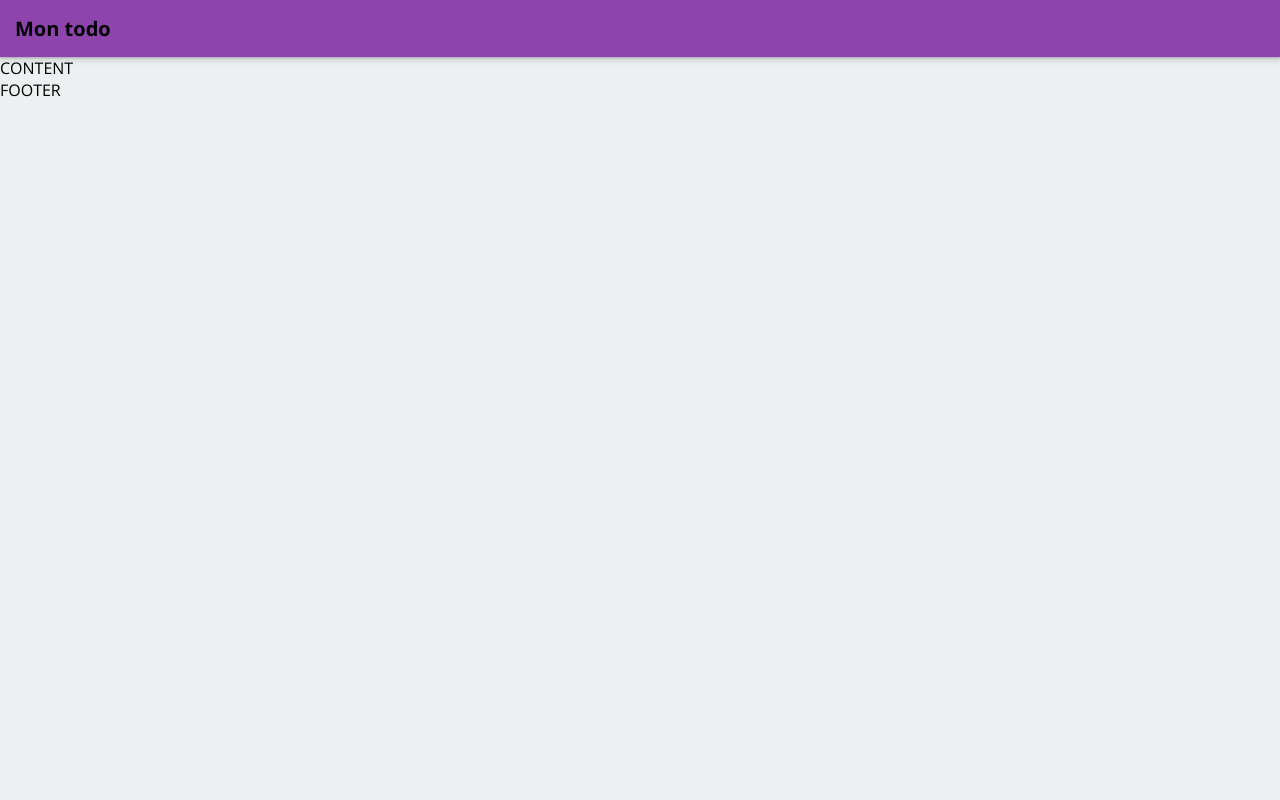
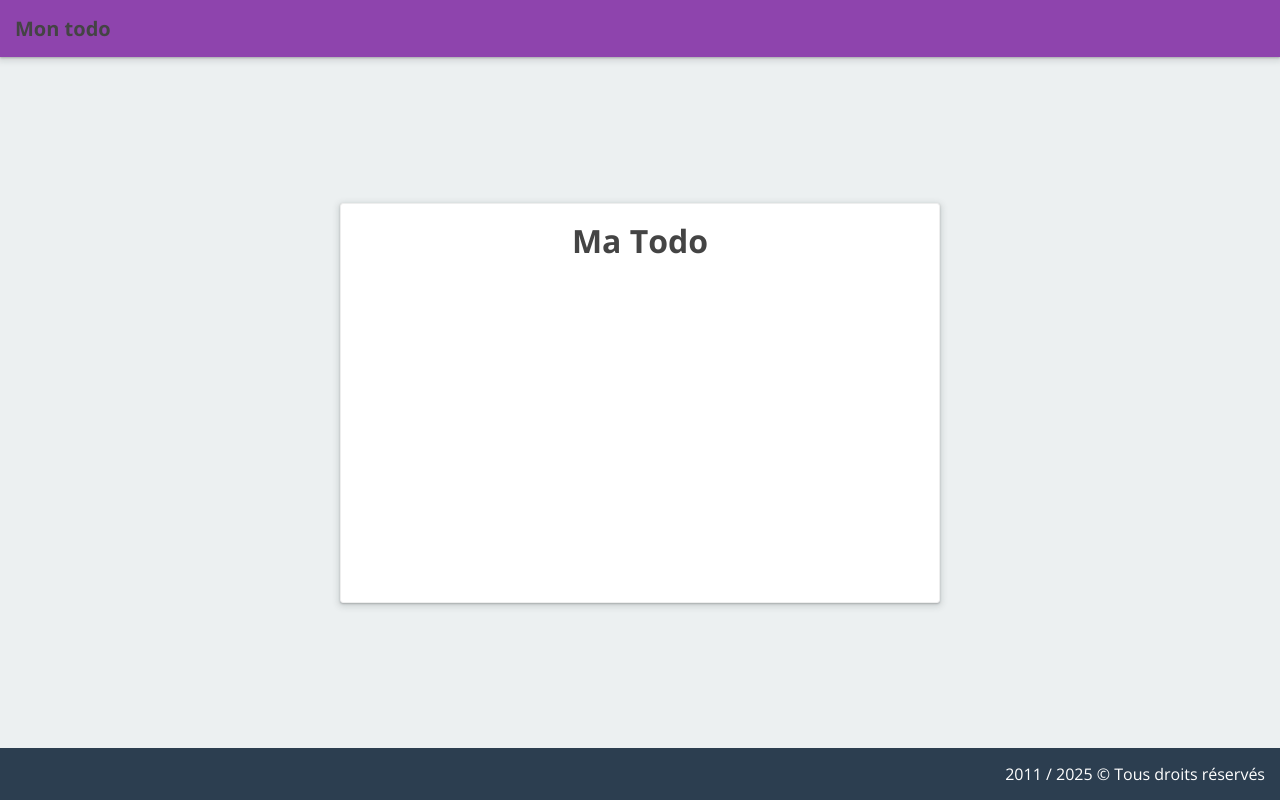
Before and after one commit to Georges95/Todo-PHP-Procedural, a PHP site: page / in a window 1280 px wide. Run offline with PHP 8.4, Linux system fonts and the light colour scheme.

Commit message:
ajout du css

```diff
--- a/index.php
+++ b/index.php
@@ -15,8 +15,18 @@
         <header>
             <div class="logo">Mon todo</div>
         </header>
-        <div class="content">CONTENT</div>
-        <footer>FOOTER</footer>
+        <div class="content">
+            <div class="todo-container">
+                <h1>Ma Todo</h1>
+                <div class="todo-form"></div>
+                <div class="todo-list"></div>
+            </div>
+        </div>
+        <footer>
+            <div>
+                <p>2011 / 2025 © Tous droits réservés</p>
+            </div>
+        </footer>
     </div>
 </body>
 </html>
--- a/public/css/style.css
+++ b/public/css/style.css
@@ -5,8 +5,9 @@
     --dark: #2c3e50;
     --background-light: #ecf0f1;
     --text-color: #444;
-    --text-color-light: ■#fff;
+    --text-color-light: white;
     --box-shadow:rgba(60, 64, 67, 0.3) 0px 1px 2px 0px, rgba(60, 64, 67, 0.15) 0px 2px 6px 2px;
+    --border:1px solid #eee;
 
     }
 
@@ -31,6 +32,10 @@ h1, p {
 /* container */
 .container {
     font-size: 1.6rem;
+    min-height: 100vh;
+    display: flex;
+    flex-flow: column;
+    color:var(--text-color);
 }
 
 /* header */
@@ -45,3 +50,36 @@ header {
     font-weight: 700;
     font-size: 2rem;
     }
+
+/* footer */
+footer {
+    background: var(--dark);
+    display: flex;
+    flex-flow: row-reverse;
+    color: var(--text-color-light);
+    padding: 1.5rem;
+    }
+
+/* content */
+.content {
+    flex: 1;
+    display: flex;
+    flex-flow: row;
+    justify-content: center;
+    align-items: center;
+    }
+
+/* todo */
+.todo-container {
+    padding:1.5rem;
+    background-color: white;
+    border: var(--border);
+    border-radius: 3px;
+    min-width: 60rem;
+    min-height: 40rem;
+    box-shadow: var(--box-shadow);
+    }
+
+.todo-container h1 {
+    text-align: center;
+    }
```
